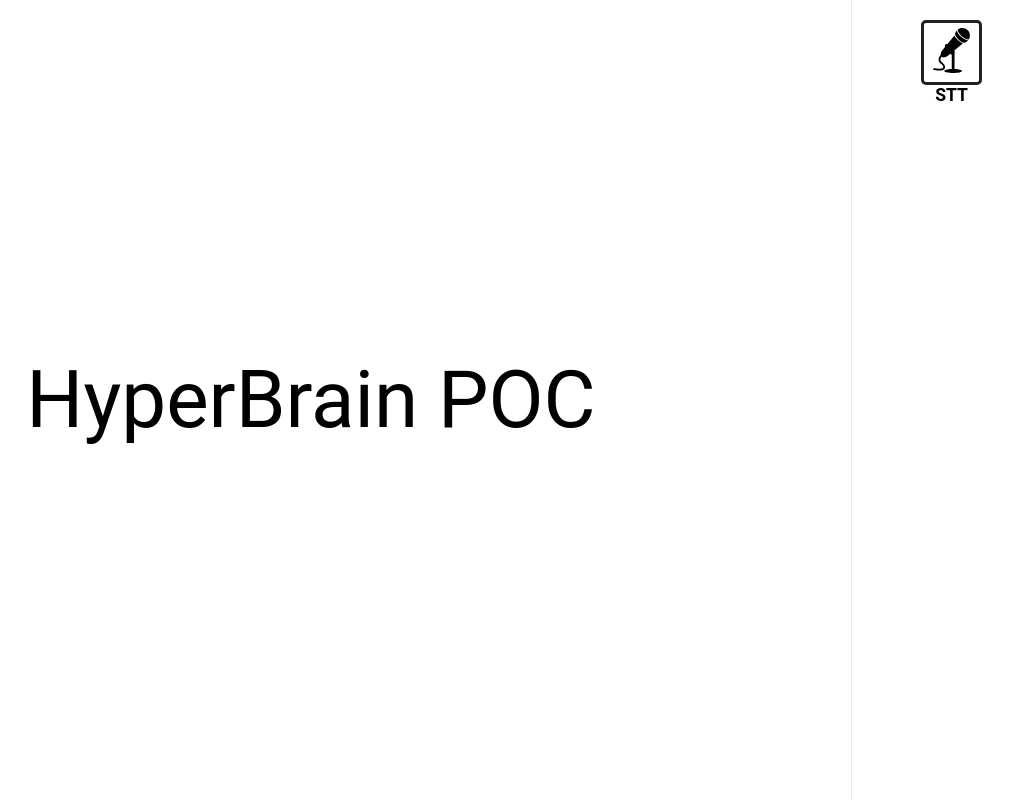
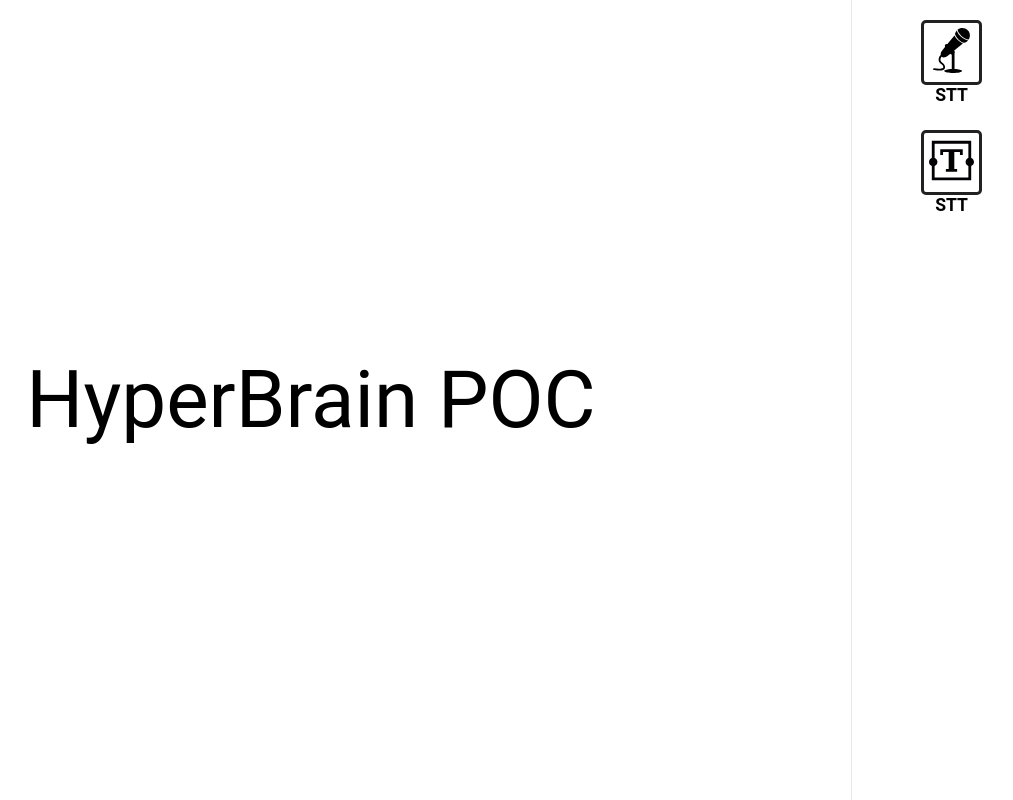
Before and after one commit to na0i/FE-knowledge, a React (Create React App) app: page / in a window 1280 px wide. Shown: the whole page, without its empty margins (229-1242 px from the left). Built offline with nearby package versions, Linux system fonts and the light colour scheme.

Commit message:
tts dropdown 시작

```diff
--- a/src/components/appList/appList.js
+++ b/src/components/appList/appList.js
@@ -1,6 +1,7 @@
 import { Stt } from './stt/stt';
+import { Tts } from './tts/tts';
 
 export const AppList = [
 	{ key: 1, children: <Stt /> },
-	// { key: 3, children: <Stt /> },
+	{ key: 2, children: <Tts /> },
 ];
--- /dev/null
+++ b/src/components/appList/tts/tts.jsx
@@ -0,0 +1,11 @@
+import React from 'react';
+import { AppButton } from 'src/components/button/button';
+import { ReactComponent as TTS } from 'src/assets/TTS.svg';
+
+export const Tts = () => {
+	return (
+		<>
+			<AppButton icon={<TTS width={45} height={45} />} text={'STT'}></AppButton>
+		</>
+	);
+};
--- /dev/null
+++ b/src/components/appList/tts/ttsDropdown.jsx
@@ -0,0 +1,23 @@
+import React from 'react';
+import { AppButtonDropdown } from 'src/components/dropdown/dropdown';
+import { ReactComponent as SpeechIcon } from 'src/assets/TTS-speech.svg';
+
+const ttsDropdownContents = [
+	{
+		id: 0,
+		icon: <SpeechIcon width={17} height={17} />,
+		text: '텍스트 음성으로 변환하기',
+		desc: '텍스트를 입력하고 원하는 보이스로 음성을 만들어보세요 :)',
+	},
+];
+
+export const TtsDropdown = ({ open }) => {
+	return (
+		<AppButtonDropdown
+			open={open}
+			width={'220px'}
+			height={'90px'}
+			children={ttsDropdownContents}
+		></AppButtonDropdown>
+	);
+};
--- a/src/components/sideBar/sideBar.jsx
+++ b/src/components/sideBar/sideBar.jsx
@@ -1,12 +1,35 @@
-import React from 'react';
+import React, { useState } from 'react';
+import { useEffect } from 'react';
 import styled from 'styled-components';
+import { SttDropdown } from '../appList/stt/sttDropdown';
+import { TtsDropdown } from '../appList/tts/ttsDropdown';
 
 export const SideBar = ({ appList }) => {
+	const [openDropdownId, setopenDropdownId] = useState(99);
+	const [dropdown, setDropdown] = useState('');
+
+	const dropdownList = [
+		{ id: 1, component: <SttDropdown /> },
+		{ id: 2, component: <TtsDropdown /> },
+	];
+
+	const openDropdown = (button_id) => {
+		setopenDropdownId(button_id);
+		const newDropdown = dropdownList.filter((dropdown) => dropdown.id === button_id);
+		setDropdown(newDropdown[0]);
+		console.log(dropdown);
+	};
+
 	return (
 		<FixedBar>
-			{appList?.map((app) => (
-				<ButtonLayer key={app.key}>{app.children}</ButtonLayer>
-			))}
+			<>
+				{appList?.map((app) => (
+					<ButtonLayer key={app.key} onClick={() => openDropdown(app.key)}>
+						{app.children}
+					</ButtonLayer>
+				))}
+			</>
+			{dropdown?.component}
 		</FixedBar>
 	);
 };
```
Also changed, not shown: src/assets/TTS-speech.svg (added), src/assets/TTS.svg (added).
